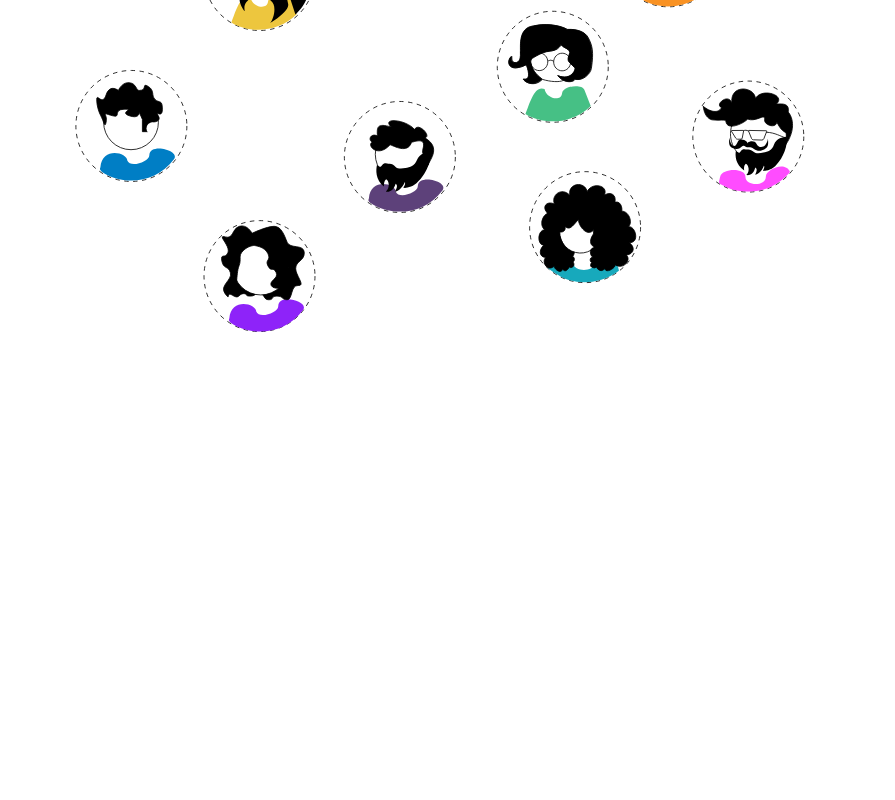
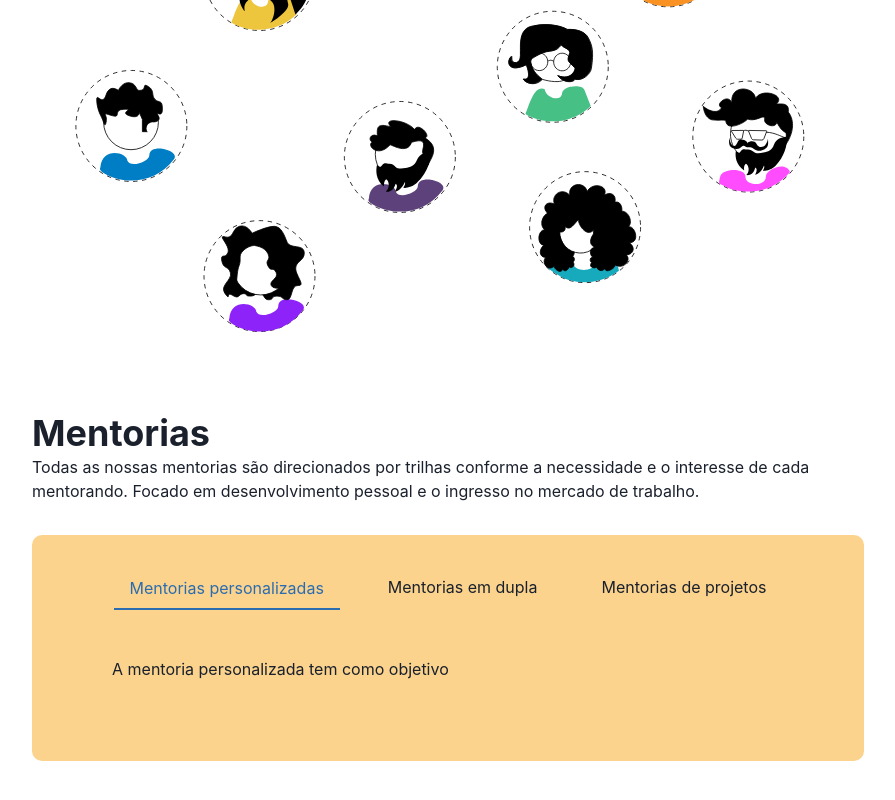
Before and after one commit to podcodar/webapp, a Next.js app: page / in a window 1280 px wide. Shown: the part 532-1332 px from the top of the page, without its empty margins (192-1087 px from the left). Before the commit the page ends 864 px from the top, so only its background shows below. Built offline with nearby package versions, Linux system fonts and the light colour scheme.

Commit message:
criando seção de mentorias na home

```diff
--- /dev/null
+++ b/packages/components/SectionMentorship.tsx
@@ -0,0 +1,65 @@
+import React, { useState } from 'react';
+import {
+  Tabs,
+  TabList,
+  TabPanels,
+  Tab,
+  TabPanel,
+  Box,
+  useColorModeValue,
+  HStack,
+  Heading,
+  Text,
+} from '@chakra-ui/react';
+
+function SectionMentorship() {
+  const colors = useColorModeValue(
+    ['orange.200', 'blue.300', 'green.400'],
+    ['purple.100', 'purple.200', 'purple.300'],
+  );
+  const [tabIndex, setTabIndex] = React.useState(0);
+  const bg = colors[tabIndex];
+  return (
+    <Box marginTop="5 rem" p="5rem">
+      <Heading colorScheme="gray">Mentorias</Heading>
+
+      <Text>
+        Todas as nossas mentorias são direcionados por trilhas conforme a
+        necessidade e o interesse de cada mentorando. Focado em desenvolvimento
+        pessoal e o ingresso no mercado de trabalho.
+      </Text>
+
+      <Tabs
+        onChange={(index) => setTabIndex(index)}
+        bg={bg}
+        orientation="horizontal"
+        marginTop="2rem"
+        borderRadius="10px"
+        padding="2rem"
+      >
+        <TabList display="flex" border="none">
+          <HStack spacing="2rem" margin="0 auto">
+            <Tab>Mentorias personalizadas</Tab>
+            <Tab>Mentorias em dupla</Tab>
+            <Tab>Mentorias de projetos</Tab>
+          </HStack>
+        </TabList>
+        <TabPanels p="2rem">
+          <TabPanel>A mentoria personalizada tem como objetivo </TabPanel>
+          <TabPanel>
+            {' '}
+            *troca de experiências *pair programming *colaboração{' '}
+          </TabPanel>
+          <TabPanel>
+            {' '}
+            Foco do aprendizado desenvolvento projetos internos ou externos.
+            *pair programming *simulação de time *desenvolvimento de projetos
+            *code review
+          </TabPanel>
+        </TabPanels>
+      </Tabs>
+    </Box>
+  );
+}
+
+export default SectionMentorship;
--- a/pages/index.tsx
+++ b/pages/index.tsx
@@ -1,5 +1,6 @@
 import CallToActionWithIllustration from '@packages/components/CtaWithIllustration';
 import CallToActionModal from '@packages/components/dialogs/CallToActionModal';
+import SectionMentorship from 'packages/components/SectionMentorship';
 
 export default function Home() {
   return (
@@ -9,6 +10,7 @@ export default function Home() {
         <main>
           {/* Setup placeholder component */}
           <CallToActionWithIllustration />
+          <SectionMentorship />
         </main>
       </div>
     </>
```
